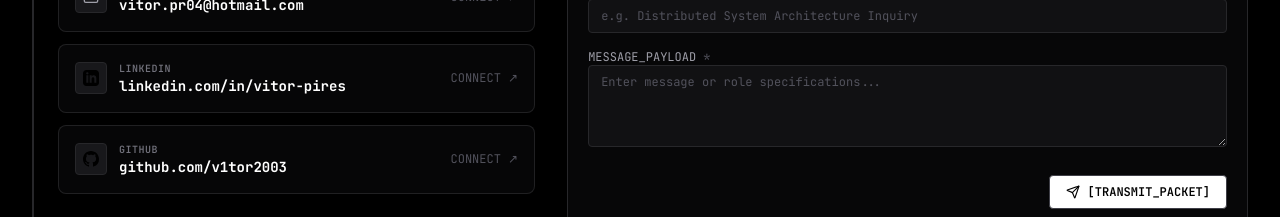
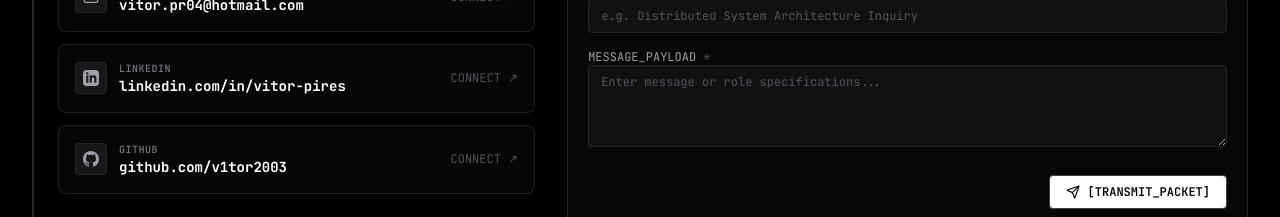
Before and after one commit to v1tor2003/portfolio, a Next.js app: page / in a window 1280 px wide. Shown: the part 4701-4918 px from the top of the page. Built offline with nearby package versions, Linux system fonts and the light colour scheme.

Commit message:
refactor(ui): create reusable GithubIcon and LinkedinIcon components (#22)
Co-authored-by: vitor-pires <vitor-pires_tecnosul>

```diff
--- a/components/layout/Footer.tsx
+++ b/components/layout/Footer.tsx
@@ -1,4 +1,5 @@
 import { Mail } from "lucide-react";
+import { GithubIcon, LinkedinIcon } from "@/components/ui/icons";
 
 export function Footer() {
 	const currentYear = new Date().getFullYear();
@@ -21,13 +22,7 @@ export function Footer() {
 						rel="noopener noreferrer"
 						className="flex items-center space-x-1.5 text-zinc-400 transition-colors hover:text-white"
 					>
-						<svg
-							className="h-4 w-4 fill-current"
-							viewBox="0 0 24 24"
-							aria-hidden="true"
-						>
-							<path d="M12 0C5.37 0 0 5.37 0 12c0 5.31 3.435 9.795 8.205 11.385.6.105.825-.255.825-.57 0-.285-.015-1.23-.015-2.235-3.015.555-3.795-.735-4.035-1.41-.135-.345-.72-1.41-1.23-1.695-.42-.225-1.02-.78-.015-.795.945-.015 1.62.87 1.845 1.23 1.08 1.815 2.805 1.305 3.495.99.105-.78.42-1.305.765-1.605-2.67-.3-5.46-1.335-5.46-5.925 0-1.305.465-2.385 1.23-3.225-.12-.3-.54-1.53.12-3.18 0 0 1.005-.315 3.3 1.23.96-.27 1.98-.405 3-.405s2.04.135 3 .405c2.295-1.56 3.3-1.23 3.3-1.23.66 1.65.24 2.88.12 3.18.765.84 1.23 1.905 1.23 3.225 0 4.605-2.805 5.625-5.475 5.925.435.375.81 1.095.81 2.22 0 1.605-.015 2.895-.015 3.3 0 .315.225.69.825.57A12.02 12.02 0 0024 12c0-6.63-5.37-12-12-12z" />
-						</svg>
+						<GithubIcon size={16} />
 						<span>GitHub</span>
 					</a>
 					<a
@@ -36,13 +31,7 @@ export function Footer() {
 						rel="noopener noreferrer"
 						className="flex items-center space-x-1.5 text-zinc-400 transition-colors hover:text-white"
 					>
-						<svg
-							className="h-4 w-4 fill-current"
-							viewBox="0 0 24 24"
-							aria-hidden="true"
-						>
-							<path d="M19 0h-14c-2.761 0-5 2.239-5 5v14c0 2.761 2.239 5 5 5h14c2.762 0 5-2.239 5-5v-14c0-2.761-2.762-5-5-5zm-11 19h-3v-11h3v11zm-1.5-12.268c-.966 0-1.75-.79-1.75-1.764s.784-1.764 1.75-1.764 1.75.79 1.75 1.764-.783 1.764-1.75 1.764zm13.5 12.268h-3v-5.604c0-3.368-4-3.113-4 0v5.604h-3v-11h3v1.765c1.396-2.586 7-2.777 7 2.476v6.759z" />
-						</svg>
+						<LinkedinIcon size={16} />
 						<span>LinkedIn</span>
 					</a>
 					<a
--- /dev/null
+++ b/components/ui/icons.tsx
@@ -0,0 +1,53 @@
+import type { SVGProps } from "react";
+import { cn } from "@/lib/utils";
+
+export interface IconProps extends SVGProps<SVGSVGElement> {
+	size?: number | string;
+	color?: string;
+}
+
+export function GithubIcon({
+	size = 16,
+	color,
+	className,
+	style,
+	...props
+}: IconProps) {
+	return (
+		<svg
+			width={size}
+			height={size}
+			viewBox="0 0 24 24"
+			fill={color || "currentColor"}
+			className={cn("inline-block shrink-0", className)}
+			style={color ? { color, ...style } : style}
+			aria-hidden="true"
+			{...props}
+		>
+			<path d="M12 0C5.37 0 0 5.37 0 12c0 5.31 3.435 9.795 8.205 11.385.6.105.825-.255.825-.57 0-.285-.015-1.23-.015-2.235-3.015.555-3.795-.735-4.035-1.41-.135-.345-.72-1.41-1.23-1.695-.42-.225-1.02-.78-.015-.795.945-.015 1.62.87 1.845 1.23 1.08 1.815 2.805 1.305 3.495.99.105-.78.42-1.305.765-1.605-2.67-.3-5.46-1.335-5.46-5.925 0-1.305.465-2.385 1.23-3.225-.12-.3-.54-1.53.12-3.18 0 0 1.005-.315 3.3 1.23.96-.27 1.98-.405 3-.405s2.04.135 3 .405c2.295-1.56 3.3-1.23 3.3-1.23.66 1.65.24 2.88.12 3.18.765.84 1.23 1.905 1.23 3.225 0 4.605-2.805 5.625-5.475 5.925.435.375.81 1.095.81 2.22 0 1.605-.015 2.895-.015 3.3 0 .315.225.69.825.57A12.02 12.02 0 0024 12c0-6.63-5.37-12-12-12z" />
+		</svg>
+	);
+}
+
+export function LinkedinIcon({
+	size = 16,
+	color,
+	className,
+	style,
+	...props
+}: IconProps) {
+	return (
+		<svg
+			width={size}
+			height={size}
+			viewBox="0 0 24 24"
+			fill={color || "currentColor"}
+			className={cn("inline-block shrink-0", className)}
+			style={color ? { color, ...style } : style}
+			aria-hidden="true"
+			{...props}
+		>
+			<path d="M19 0h-14c-2.761 0-5 2.239-5 5v14c0 2.761 2.239 5 5 5h14c2.762 0 5-2.239 5-5v-14c0-2.761-2.762-5-5-5zm-11 19h-3v-11h3v11zm-1.5-12.268c-.966 0-1.75-.79-1.75-1.764s.784-1.764 1.75-1.764 1.75.79 1.75 1.764-.783 1.764-1.75 1.764zm13.5 12.268h-3v-5.604c0-3.368-4-3.113-4 0v5.604h-3v-11h3v1.765c1.396-2.586 7-2.777 7 2.476v6.759z" />
+		</svg>
+	);
+}
--- a/features/contact/components/ContactChannels.tsx
+++ b/features/contact/components/ContactChannels.tsx
@@ -1,30 +1,5 @@
 import { Globe, Mail, MapPin } from "lucide-react";
-
-function GithubIcon(props: React.SVGProps<SVGSVGElement>) {
-	return (
-		<svg
-			className="h-4 w-4 fill-current"
-			viewBox="0 0 24 24"
-			aria-hidden="true"
-			{...props}
-		>
-			<path d="M12 0C5.37 0 0 5.37 0 12c0 5.31 3.435 9.795 8.205 11.385.6.105.825-.255.825-.57 0-.285-.015-1.23-.015-2.235-3.015.555-3.795-.735-4.035-1.41-.135-.345-.72-1.41-1.23-1.695-.42-.225-1.02-.78-.015-.795.945-.015 1.62.87 1.845 1.23 1.08 1.815 2.805 1.305 3.495.99.105-.78.42-1.305.765-1.605-2.67-.3-5.46-1.335-5.46-5.925 0-1.305.465-2.385 1.23-3.225-.12-.3-.54-1.53.12-3.18 0 0 1.005-.315 3.3 1.23.96-.27 1.98-.405 3-.405s2.04.135 3 .405c2.295-1.56 3.3-1.23 3.3-1.23.66 1.65.24 2.88.12 3.18.765.84 1.23 1.905 1.23 3.225 0 4.605-2.805 5.625-5.475 5.925.435.375.81 1.095.81 2.22 0 1.605-.015 2.895-.015 3.3 0 .315.225.69.825.57A12.02 12.02 0 0024 12c0-6.63-5.37-12-12-12z" />
-		</svg>
-	);
-}
-
-function LinkedinIcon(props: React.SVGProps<SVGSVGElement>) {
-	return (
-		<svg
-			className="h-4 w-4 fill-current"
-			viewBox="0 0 24 24"
-			aria-hidden="true"
-			{...props}
-		>
-			<path d="M19 0h-14c-2.761 0-5 2.239-5 5v14c0 2.761 2.239 5 5 5h14c2.762 0 5-2.239 5-5v-14c0-2.761-2.762-5-5-5zm-11 19h-3v-11h3v11zm-1.5-12.268c-.966 0-1.75-.79-1.75-1.764s.784-1.764 1.75-1.764 1.75.79 1.75 1.764-.783 1.764-1.75 1.764zm13.5 12.268h-3v-5.604c0-3.368-4-3.113-4 0v5.604h-3v-11h3v1.765c1.396-2.586 7-2.777 7 2.476v6.759z" />
-		</svg>
-	);
-}
+import { GithubIcon, LinkedinIcon } from "@/components/ui/icons";
 
 export const CONTACT_LINKS = [
 	{
```
Also changed, not shown: 1 other file (tests, documents, lock files or other folders).
